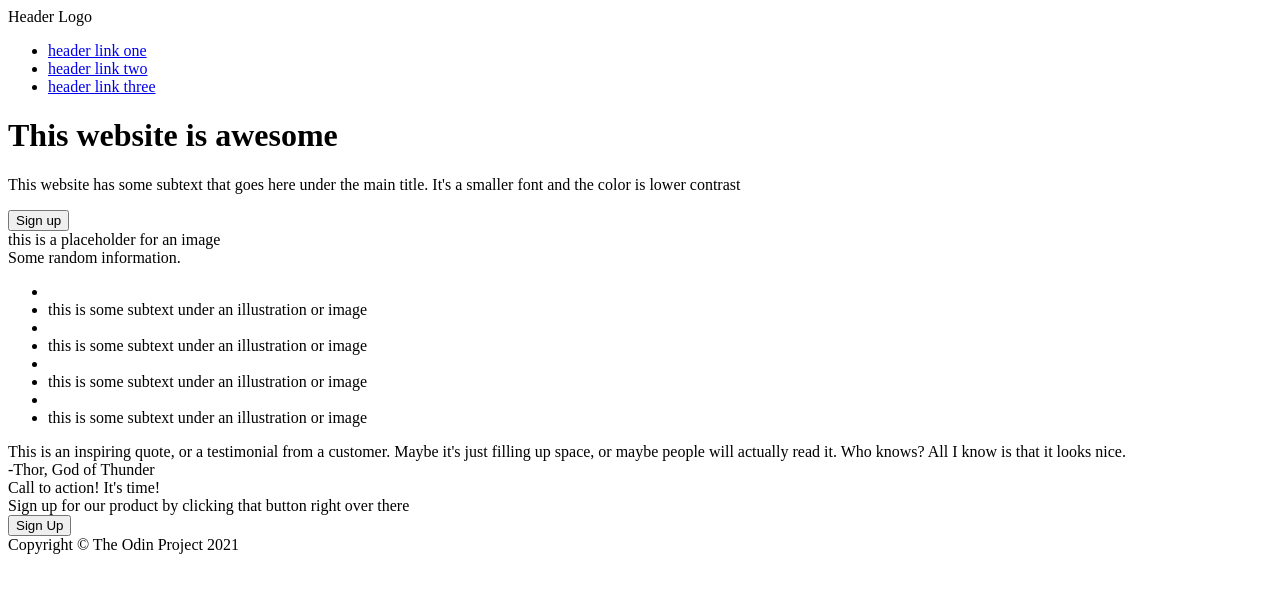
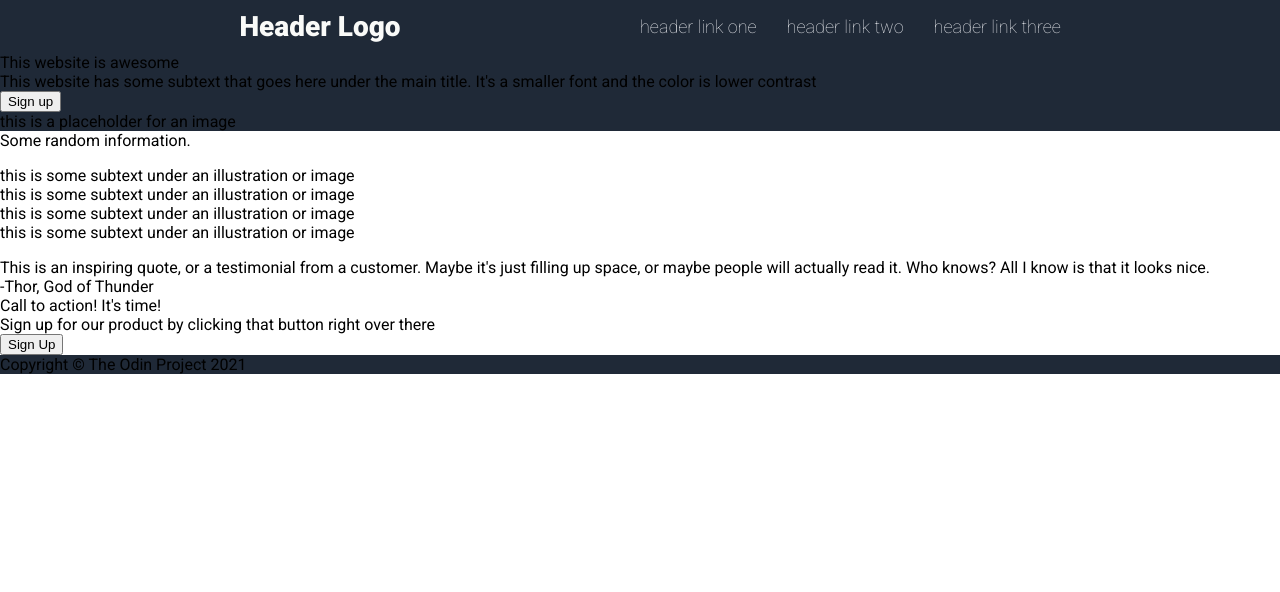
Before and after one commit to druppel-png/odin_website, a plain HTML site: page index.html in a window 1280 px wide. Drawn offline with Linux system fonts and the light colour scheme.

Commit message:
Styled html header in css
Header has been styled in css and fix a couple errors in the html that
were not allowing the style sheet to work, as well as link stylesheet to
html

```diff
--- a/index.html
+++ b/index.html
@@ -5,13 +5,14 @@
     <meta http-equiv="X-UA-Compatible" content="IE=edge">
     <meta name="viewport" content="width=device-width, initial-scale=1.0">
     <title>Odin Website</title>
+    <link rel="stylesheet" href="styles.css">
 </head>
 <body>
     <div class="header">
-        <div class="left-header">
-            Header Logo
+        <div class="left">
+            <div>Header Logo</div>
         </div>
-        <div class="right-header">
+        <div class="right">
             <ul>
                 <li><a href="#" class="link">header link one</a></li>
                 <li><a href="#" class="link">header link two</a></li>
@@ -21,8 +22,8 @@
     </div>
     <div class="intro">
         <div class="left-intro">
-            <h1>This website is awesome</h1>
-            <p>This website has some subtext that goes here under the main title. It's a smaller font and the color is lower contrast</p>
+            <div>This website is awesome</div>
+            <div>This website has some subtext that goes here under the main title. It's a smaller font and the color is lower contrast</div>
             <button>Sign up</button>
         </div>
         <div class="right-intro">
--- a/styles.css
+++ b/styles.css
@@ -0,0 +1,54 @@
+@import url('https://fonts.googleapis.com/css2?family=Roboto:ital,wght@0,100;0,300;0,400;0,500;0,900;1,100;1,300;1,400;1,500;1,700;1,900&display=swap');
+
+body {
+    font-family: 'Roboto', sans-serif;
+    margin: 0px;
+    padding: 0px;
+    display: flex;
+    flex-direction: column;
+}
+
+.header,
+.intro,
+.footer {
+    background-color: #1F2937;
+}
+
+.header {
+    display: flex;
+    justify-content: space-between;
+}
+
+.header ul {
+    display: flex;
+    gap: 30px;
+}
+
+.header .left {
+    display: flex;
+    flex: 1;
+    font-size: 28px;
+    color: #F9FAF8;
+    font-weight: 900;
+    justify-content: center;
+    align-items: center;
+}
+
+.header .right {
+    display: flex;
+    flex: 1;
+    justify-content: flex-start;
+    align-items: center;
+}
+
+ul {
+    list-style-type: none;
+    padding: 0px;
+}
+
+a {
+    text-decoration: none;
+    font-weight: 100;
+    color: #E5E7EB;
+    font-size: 18px;
+}
```
